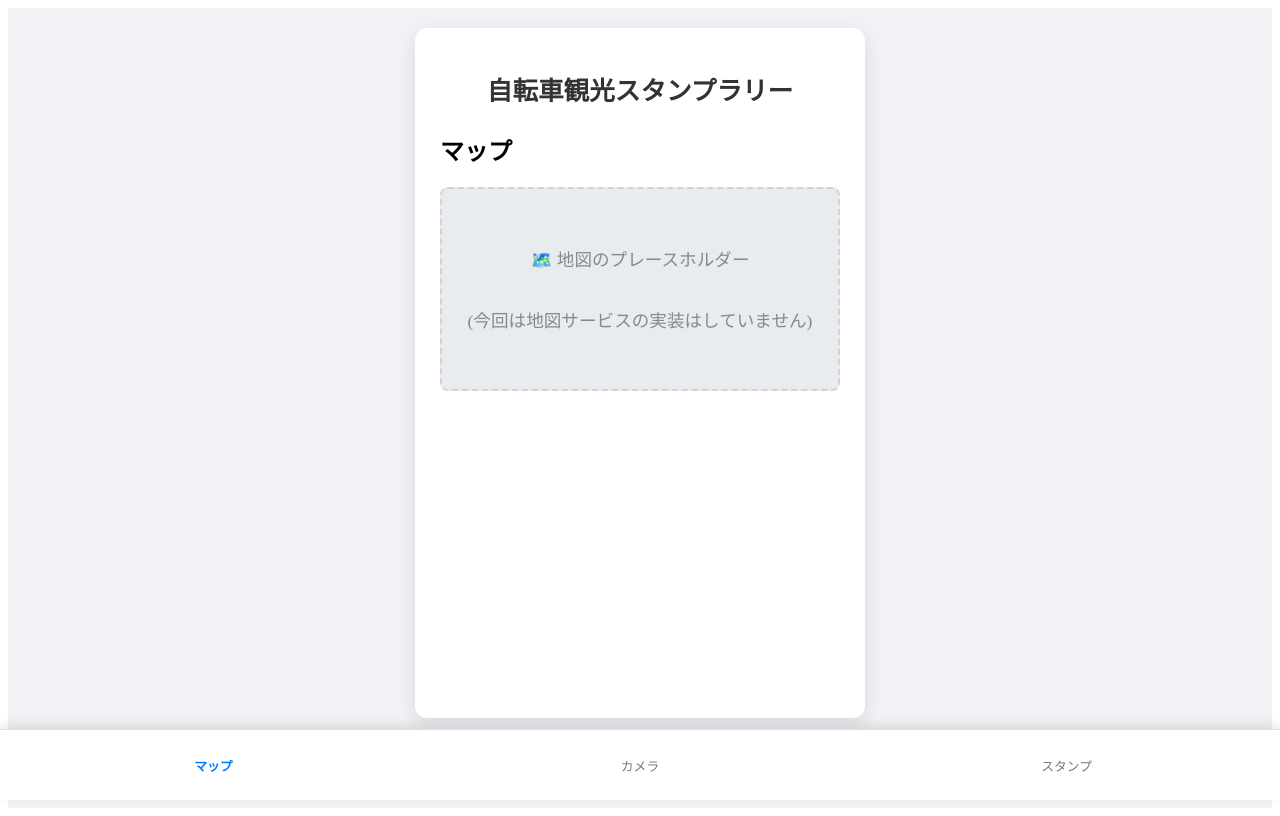
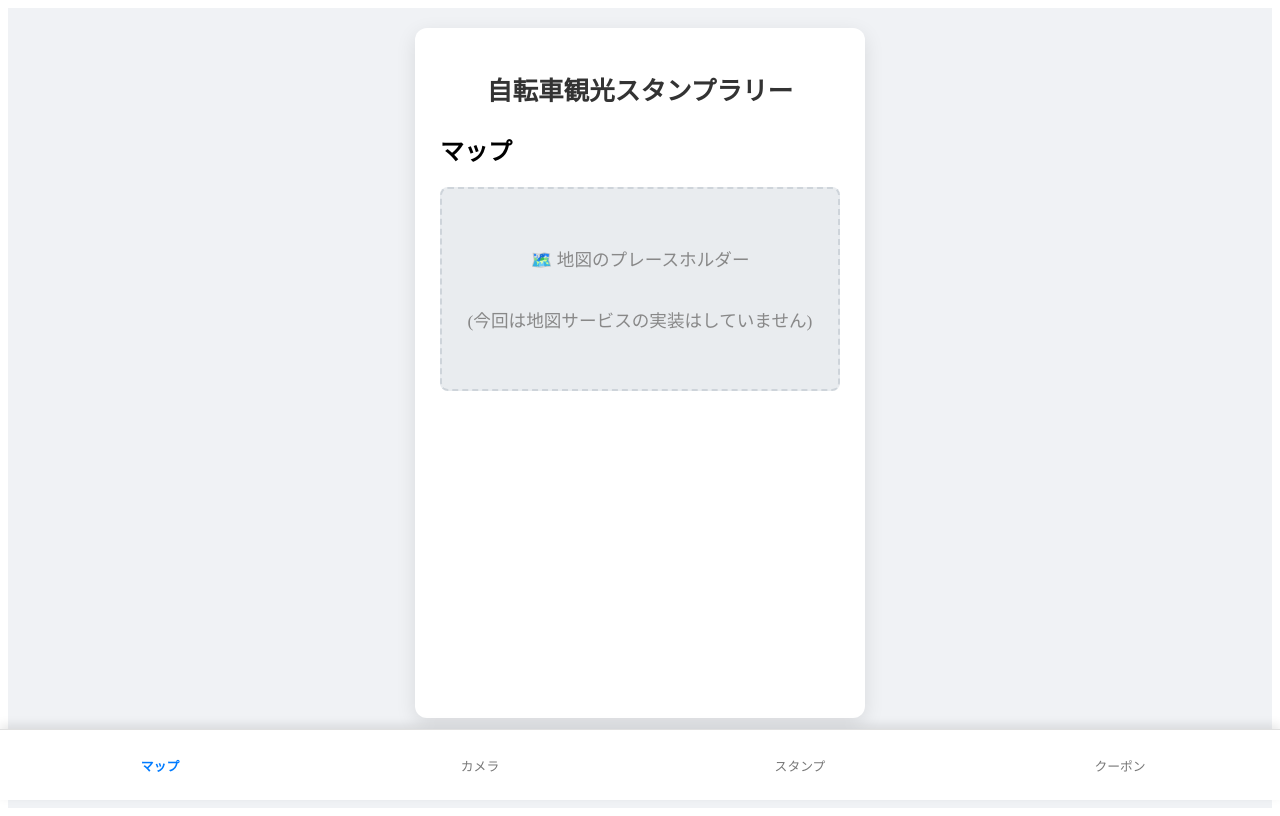
Before and after one commit to haru1000338/dx-contest, a Next.js app in the folder frontend/: page /stamprally in a window 1280 px wide. Built offline with nearby package versions, Linux system fonts and the light colour scheme.

Commit message:
選択バーにクーポンを追加

```diff
--- a/frontend/components/StampRally.js
+++ b/frontend/components/StampRally.js
@@ -295,7 +295,8 @@ export default function StampRally() {
           <div>
             <h2>スタンプをゲット！</h2>
             <p>
-              観光地に到着したら、QRコードをスキャンしてスタンプを獲得できます。<br />
+              観光地に到着したら、QRコードをスキャンしてスタンプを獲得できます。
+              <br />
               ※現在カメラ機能は一時停止中です。
             </p>
             <button
@@ -391,7 +392,47 @@ export default function StampRally() {
         >
           スタンプ
         </a>
+        <a
+          href="#"
+          style={{
+            flex: 1,
+            color: screen === "coupon" ? "#007bff" : "#777",
+            textAlign: "center",
+            fontWeight: screen === "coupon" ? "bold" : "normal",
+            textDecoration: "none",
+            fontSize: "0.8em",
+            padding: "5px 0",
+          }}
+          onClick={(e) => {
+            e.preventDefault();
+            setScreen("coupon");
+          }}
+        >
+          クーポン
+        </a>
       </nav>
+      {screen === "coupon" && (
+        <div
+          style={{
+            background: "#f5f5f5",
+            borderRadius: 10,
+            margin: "30px auto 0 auto",
+            padding: "32px 16px 24px 16px",
+            maxWidth: 340,
+            minHeight: 120,
+            textAlign: "center",
+            color: "#888",
+            boxShadow: "0 2px 8px rgba(0,0,0,0.04)",
+            display: "flex",
+            flexDirection: "column",
+            justifyContent: "flex-start",
+            alignItems: "center",
+          }}
+        >
+          <h2 style={{ marginBottom: 16 }}>クーポン</h2>
+          <p>クーポン画面は現在制作中です。</p>
+        </div>
+      )}
       {renderModal()}
     </div>
   );
```
